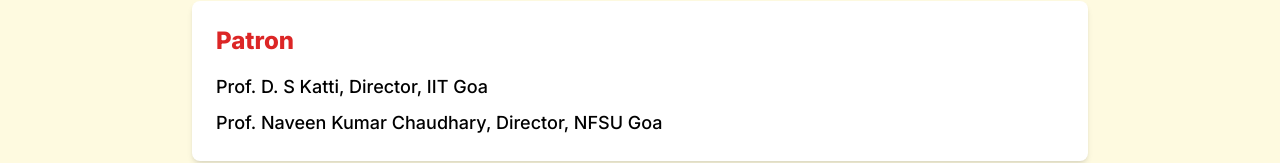
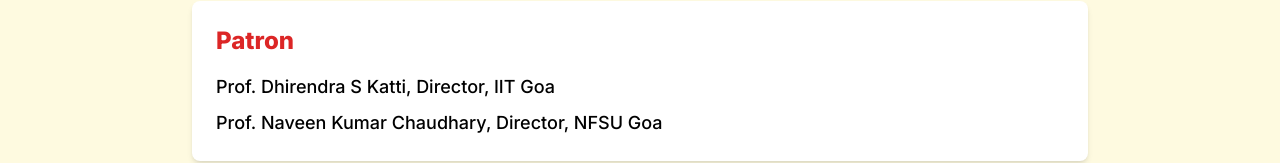
Before and after one commit to ictcon-cit/ictcon_2026, a Next.js app: page /committee in a window 1280 px wide. Shown: the part 459-622 px from the top of the page. Built offline with nearby package versions, Linux system fonts and the light colour scheme.

Commit message:
Update page.tsx

```diff
--- a/src/app/committee/page.tsx
+++ b/src/app/committee/page.tsx
@@ -22,7 +22,7 @@ const CommitteePage = () => {
             Patron
           </div>
           <div className="space-y-2">
-            <div>  Prof. D. S Katti, Director, IIT Goa      </div>
+            <div>  Prof. Dhirendra S Katti, Director, IIT Goa      </div>
             <div> Prof. Naveen Kumar Chaudhary, Director, NFSU Goa     </div>
           </div>
         </div>
```
